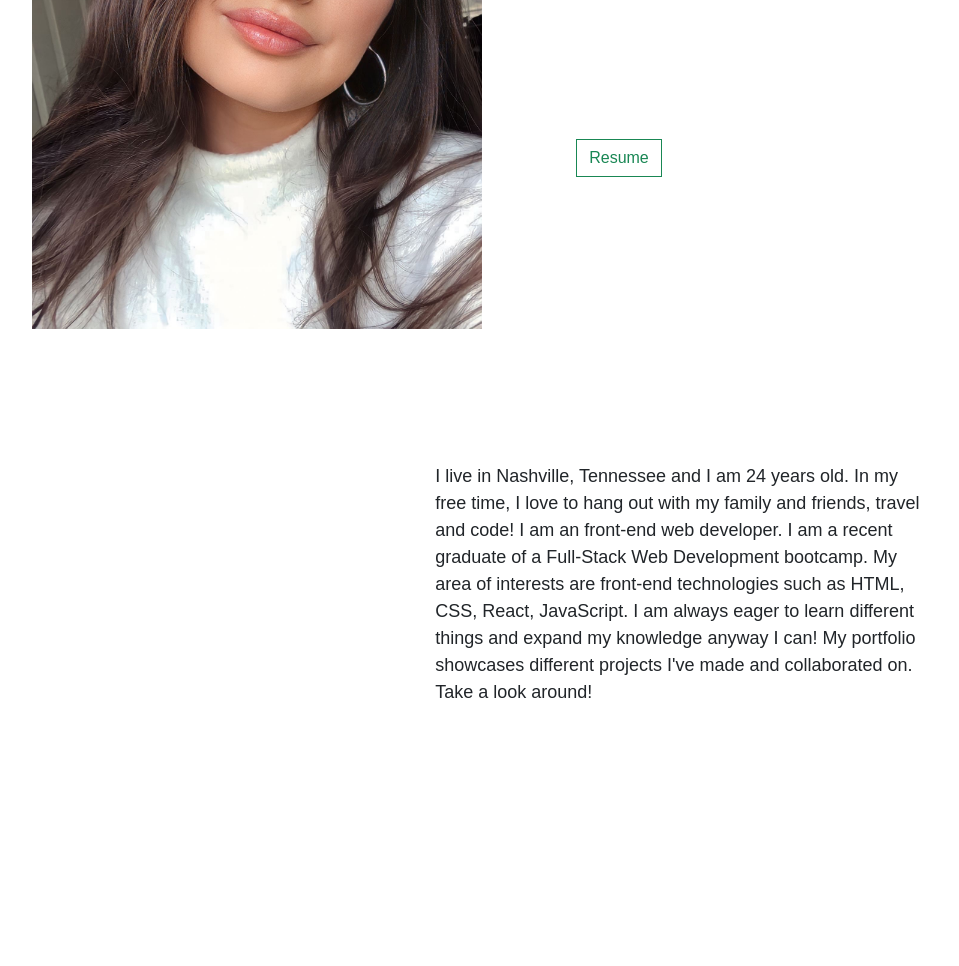
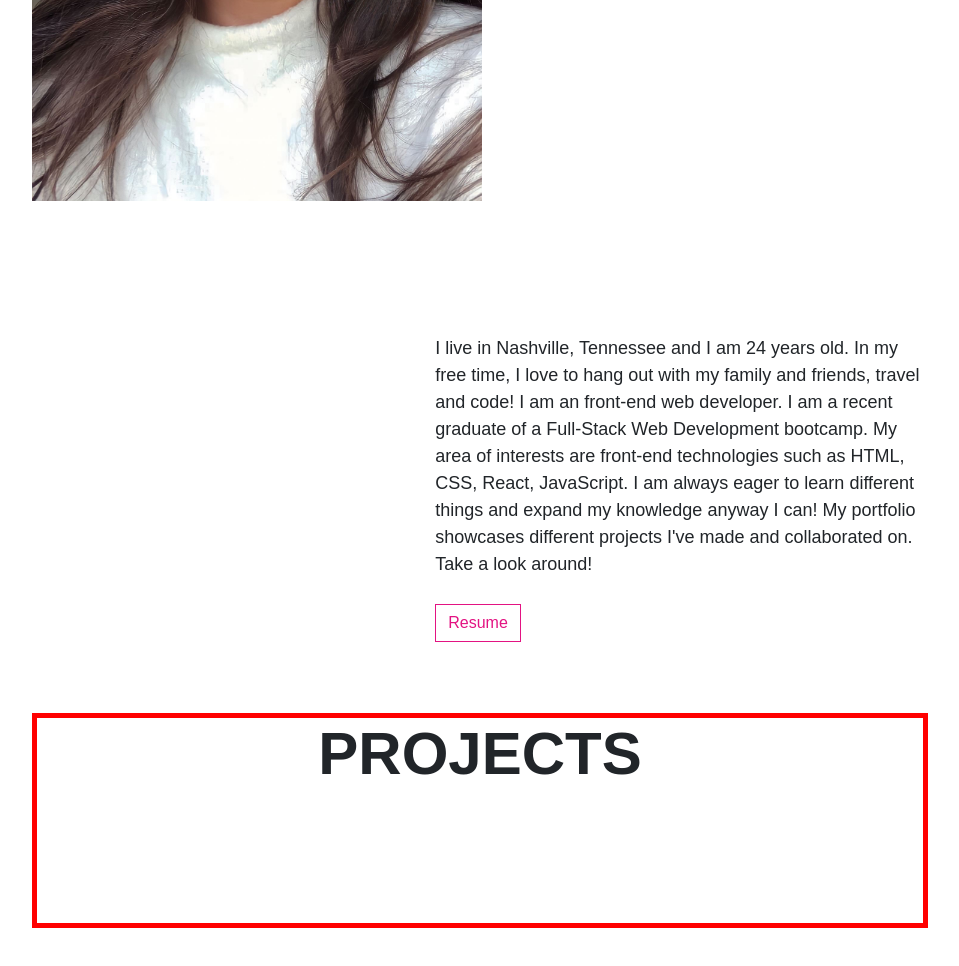
Before and after one commit to alexisbenavidez99/alexisbenavidez, a website built with Parcel: page src/index.html in a window 1280 px wide. Shown: the part 1740-2706 px from the top of the page, without its empty margins (160-1119 px from the left). Built offline with nearby package versions, Linux system fonts and the light colour scheme; a web font is replaced by a local one.

Commit message:
added projects section and pictures

```diff
--- a/src/css/main.css
+++ b/src/css/main.css
@@ -8,6 +8,14 @@
     font-family: 'Satoshi', sans-serif;
     margin-top: 10px;
     border-radius: 0px !important;
+    border-color: #E31382 !important;
+    color: #E31382 !important;
+}
+
+.btn:hover {
+    background-color: #E31382 !important;
+    border-color: white !important;
+    color: white !important;
 }
 
 /* Hero Section */
@@ -30,7 +38,7 @@
 /* About Section */
 
 .about {
-    margin: 50% 15%;
+    margin: 40% 15%;
     position: relative;
     /* border: solid 5px red; */
 }
@@ -48,7 +56,7 @@
     height: auto;
 }
 
-.about p {
+.about-description {
     font-family: 'Satoshi', sans-serif;
     font-size: 18px;
     float: right;
@@ -58,8 +66,17 @@
     margin-top: 15%;
 }
 
-.about button {
+/* Project Section */
+.project {
+    border: solid 5px red;
+    margin: 15% 15%;
     position: relative;
-    top: 115px;
-    left: 90px;
 }
+
+.project h1 {
+    font-family: 'Satoshi', sans-serif;
+    font-size: 60px;
+    font-weight: 700;
+    text-align: center;
+    margin-bottom: 15%;
+}
--- a/src/index.html
+++ b/src/index.html
@@ -1,17 +1,22 @@
 <!DOCTYPE html>
 <html lang="en">
+
 <head>
     <meta charset="UTF-8">
     <meta http-equiv="X-UA-Compatible" content="IE=edge">
     <meta name="viewport" content="width=device-width, initial-scale=1.0">
     <title>Alexis Benavidez</title>
     <link rel="stylesheet" href="css/main.css">
-    <link href="https://cdn.jsdelivr.net/npm/bootstrap@5.3.0/dist/css/bootstrap.min.css" rel="stylesheet" integrity="sha384-9ndCyUaIbzAi2FUVXJi0CjmCapSmO7SnpJef0486qhLnuZ2cdeRhO02iuK6FUUVM" crossorigin="anonymous">
+    <link href="https://cdn.jsdelivr.net/npm/bootstrap@5.3.0/dist/css/bootstrap.min.css" rel="stylesheet"
+        integrity="sha384-9ndCyUaIbzAi2FUVXJi0CjmCapSmO7SnpJef0486qhLnuZ2cdeRhO02iuK6FUUVM" crossorigin="anonymous">
     <link href="https://api.fontshare.com/v2/css?f[]=satoshi@700,500&display=swap" rel="stylesheet">
 </head>
+
 <body>
 
     <div class="top"></div>
+
+    <!-- Hero Section -->
 
     <section class="hero">
         <h1>Hi, my name is <span>Alexis Benavidez</span></h1>
@@ -19,17 +24,31 @@
         <button type="button" class="btn btn-outline-success" href="about">Learn More</button>
     </section>
 
+    <!-- About Section -->
+
     <section class="about" id="about">
         <h1>ABOUT ME</h1>
         <img src="/src/images/alexis.jpg" alt="Alexis Benavidez">
-        <p>I live in Nashville, Tennessee and I am 24 years old. In my free time, I love to hang out with my family and friends, travel and code! I am an front-end web developer. I am a recent graduate of a Full-Stack Web Development bootcamp.
-        My area of interests are front-end technologies such as HTML, CSS, React, JavaScript.
-            I am always eager to learn different things and expand my knowledge anyway I can! My portfolio showcases different projects I've made and collaborated on.
-            Take a look around!</p>
-        <button type="button" class="btn btn-outline-success">Resume</button>
+        <div class="about-description">
+            <p>I live in Nashville, Tennessee and I am 24 years old. In my free time, I love to hang out with my family
+                and friends, travel and code! I am an front-end web developer. I am a recent graduate of a Full-Stack
+                Web Development bootcamp.
+                My area of interests are front-end technologies such as HTML, CSS, React, JavaScript.
+                I am always eager to learn different things and expand my knowledge anyway I can! My portfolio showcases
+                different projects I've made and collaborated on.
+                Take a look around!</p>
+            <button type="button" class="btn btn-outline-success">Resume</button>
+        </div>
+    </section>
+
+    <!-- Projects Section -->
+
+    <section class="project" id="project">
+        <h1>PROJECTS</h1>
 
     </section>
 
-  <script type="module" src="js/main.js"></script>
+    <script type="module" src="js/main.js"></script>
 </body>
+
 </html>
```
Also changed, not shown: dist/index.html, src/images/coinspire.png (added), src/images/weather-app.png (added), 4 other files.
